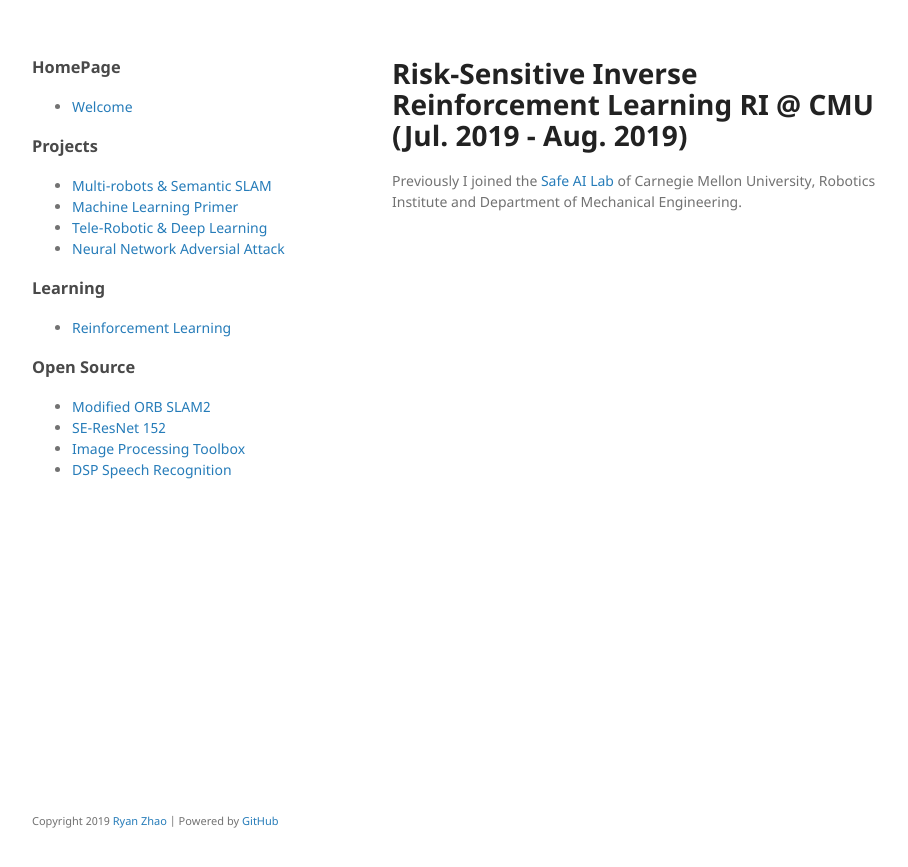
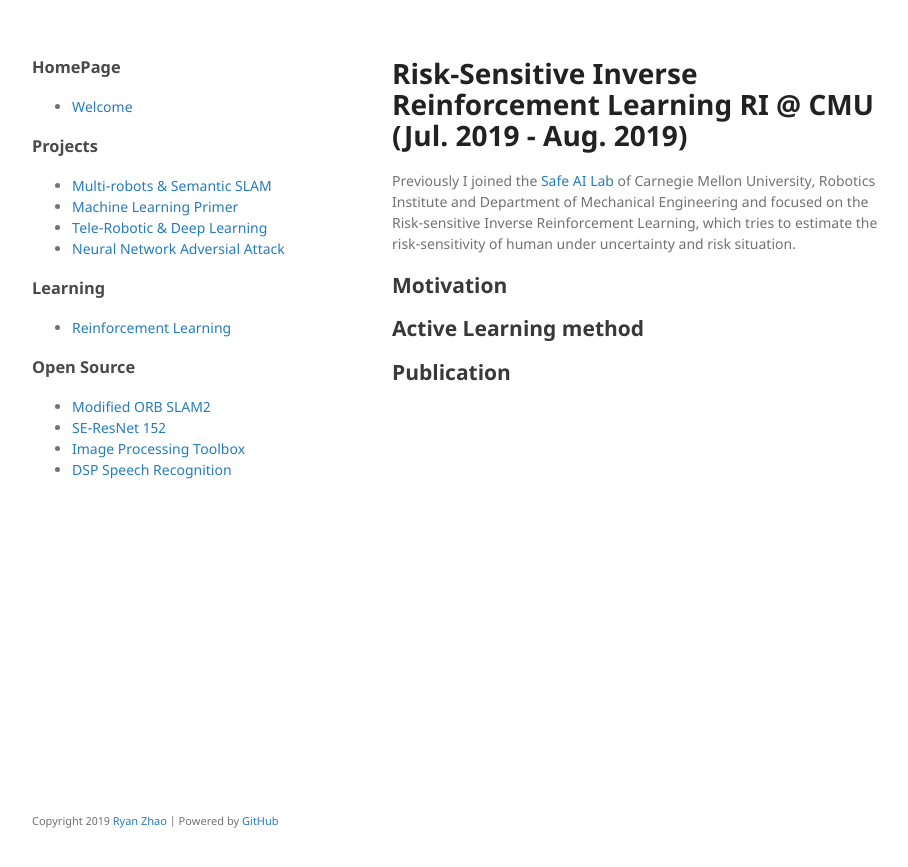
Before and after one commit to 1989Ryan/1989Ryan.github.io, a Jekyll site: the page built from rsirl.md, in a window 1280 px wide. Shown: the top 867 px of the page, without its empty margins (178-1086 px from the left). Built offline with Jekyll 4.4.1, drawn with Linux system fonts in a browser that asks for light colours; our own code applies the rules of GitHub Pages for plain Markdown files.

Commit message:
Update rsirl.md

```diff
--- a/rsirl.md
+++ b/rsirl.md
@@ -4,4 +4,10 @@ layout: research
 
 # Risk-Sensitive Inverse Reinforcement Learning RI @ CMU (Jul. 2019 - Aug. 2019)
 
-Previously I joined the [Safe AI Lab](http://www.andrew.cmu.edu/user/dingzhao/people.html) of Carnegie Mellon University, Robotics Institute and Department of Mechanical Engineering.
+Previously I joined the [Safe AI Lab](http://www.andrew.cmu.edu/user/dingzhao/people.html) of Carnegie Mellon University, Robotics Institute and Department of Mechanical Engineering and focused on the Risk-sensitive Inverse Reinforcement Learning, which tries to estimate the risk-sensitivity of human under uncertainty and risk situation.
+
+## Motivation
+
+## Active Learning method
+
+## Publication
```
